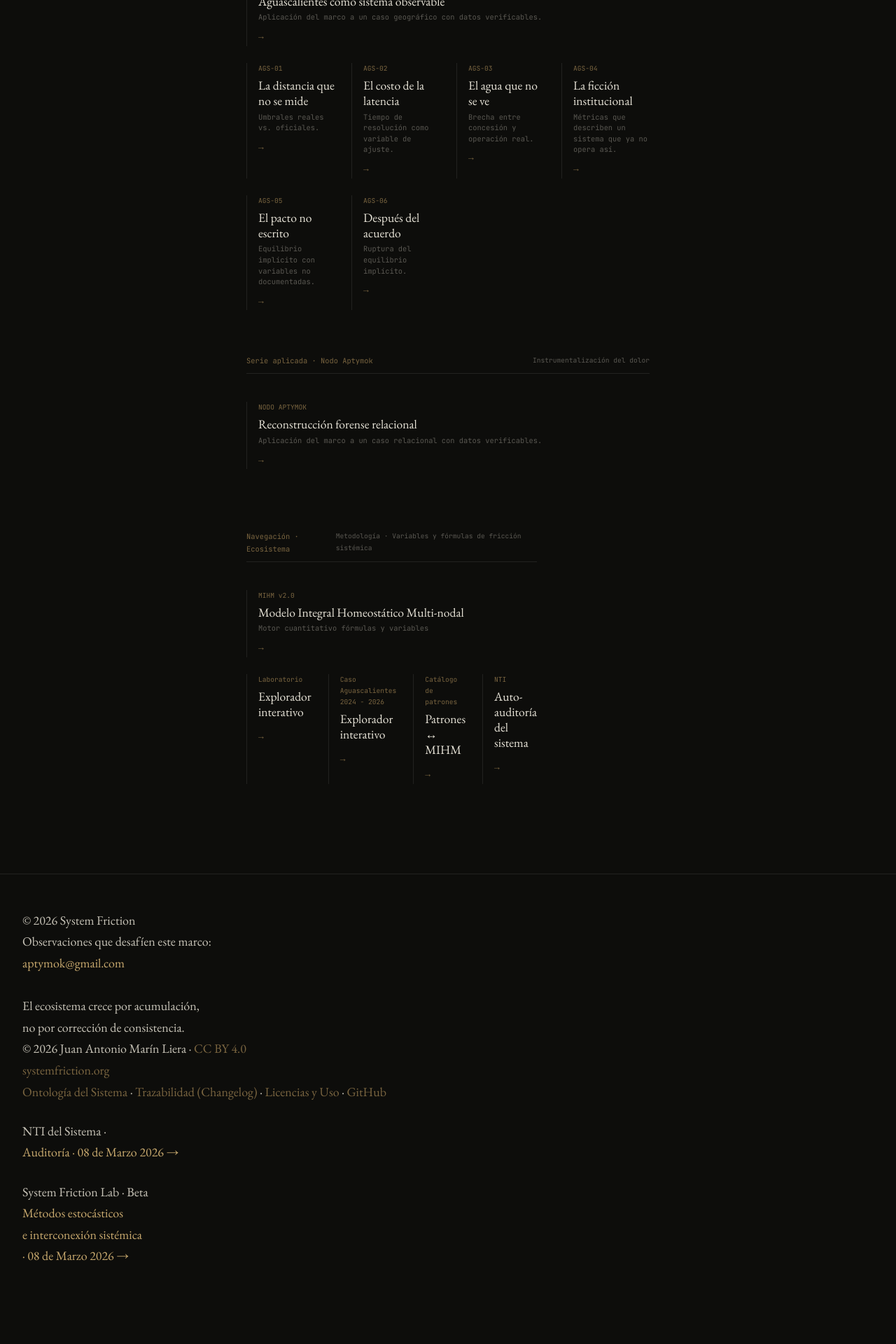
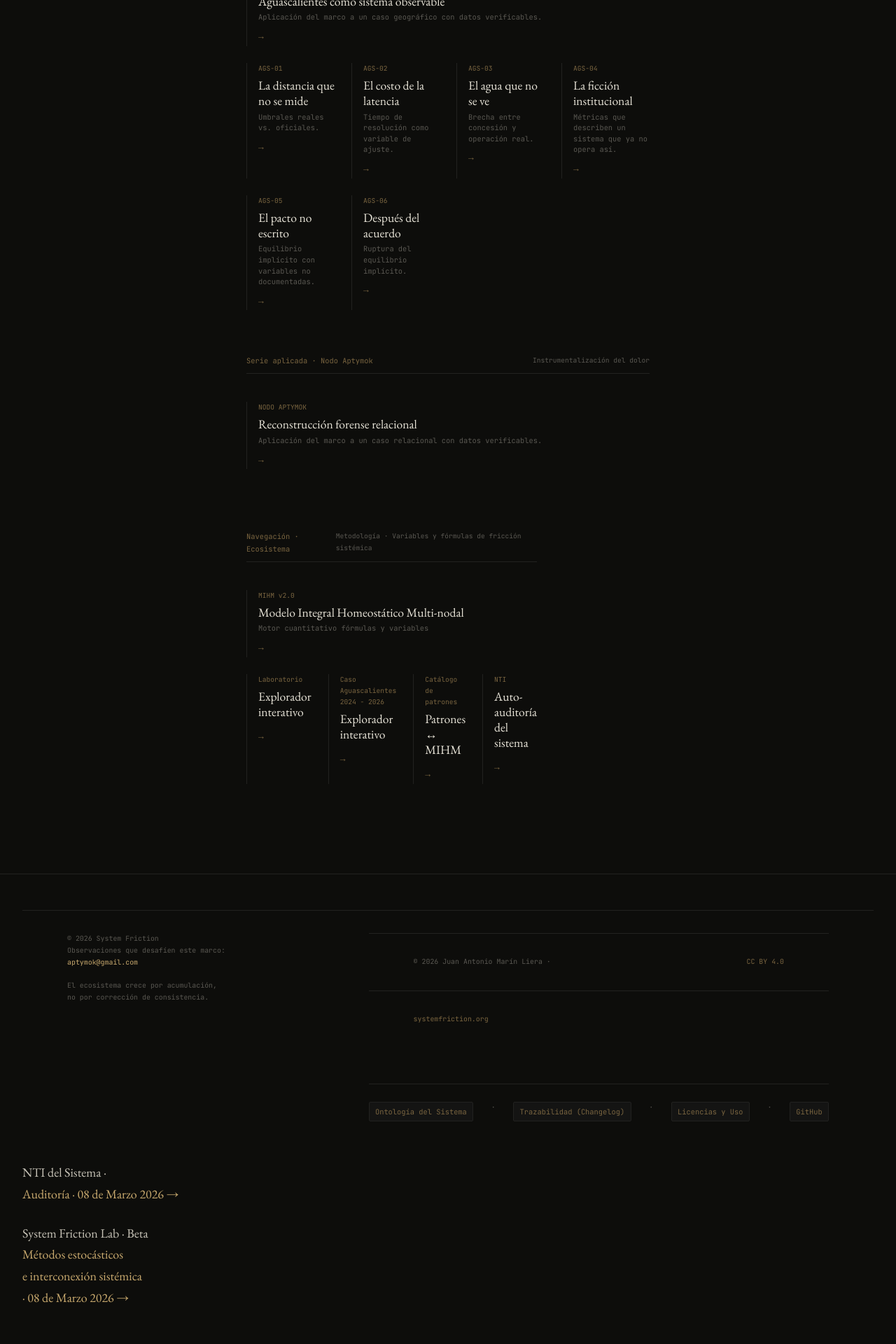
Before and after one commit to Aptymok/system-friction-main, a Jekyll site: the page built from index.md, in a window 1280 px wide. Shown: the part 2041-3961 px from the top of the page at 70% size. Built offline with Jekyll 4.4.1, drawn with Linux system fonts in a browser that asks for light colours; before the commit the page ends 3902 px from its top, so only the background shows below that.

Commit message:
Update footer.html

```diff
--- a/_includes/footer.html
+++ b/_includes/footer.html
@@ -1,17 +1,17 @@
 <footer class="site-footer">
   <!-- CAPA 1: INFORMACIÓN LEGAL Y DE VERSIÓN -->
-  <div class="site-foot__info">
-    <div class="footer-left">
-      <span class="footer-version">© 2026 System Friction</span><br>
-      <span class="footer-observations">Observaciones que desafíen este marco:</span><br>
+  <div class="license">
+    <div>
+      <span>© 2026 System Friction</span><br>
+      <span>Observaciones que desafíen este marco:</span><br>
       <a href="mailto:aptymok@gmail.com" class="footer-email">aptymok@gmail.com</a><br><br>
-      <span class="footer-version">El ecosistema crece por acumulación,<br>
+      <span>El ecosistema crece por acumulación,<br>
       no por corrección de consistencia.</span><br>
     </div>
     <div class="footer-right">
-      <div class="footer-copyright">© 2026 Juan Antonio Marín Liera · <a href="https://creativecommons.org/licenses/by/4.0/" target="_blank" rel="noopener">CC BY 4.0</a></div>
-      <div class="footer-domain"><a href="https://systemfriction.org">systemfriction.org</a></div>
-      <div class="footer-nav">
+      <div class="license">© 2026 Juan Antonio Marín Liera · <a href="https://creativecommons.org/licenses/by/4.0/" target="_blank" rel="noopener">CC BY 4.0</a></div>
+      <div class="license"><a href="https://systemfriction.org">systemfriction.org</a></div>
+      <div class="doc-footer-nav">
         <a href="{{ site.baseurl }}/about/">Ontología del Sistema</a> ·
         <a href="{{ site.baseurl }}/changelog/">Trazabilidad (Changelog)</a> ·
         <a href="{{ site.baseurl }}/licencia/">Licencias y Uso</a> ·
```
